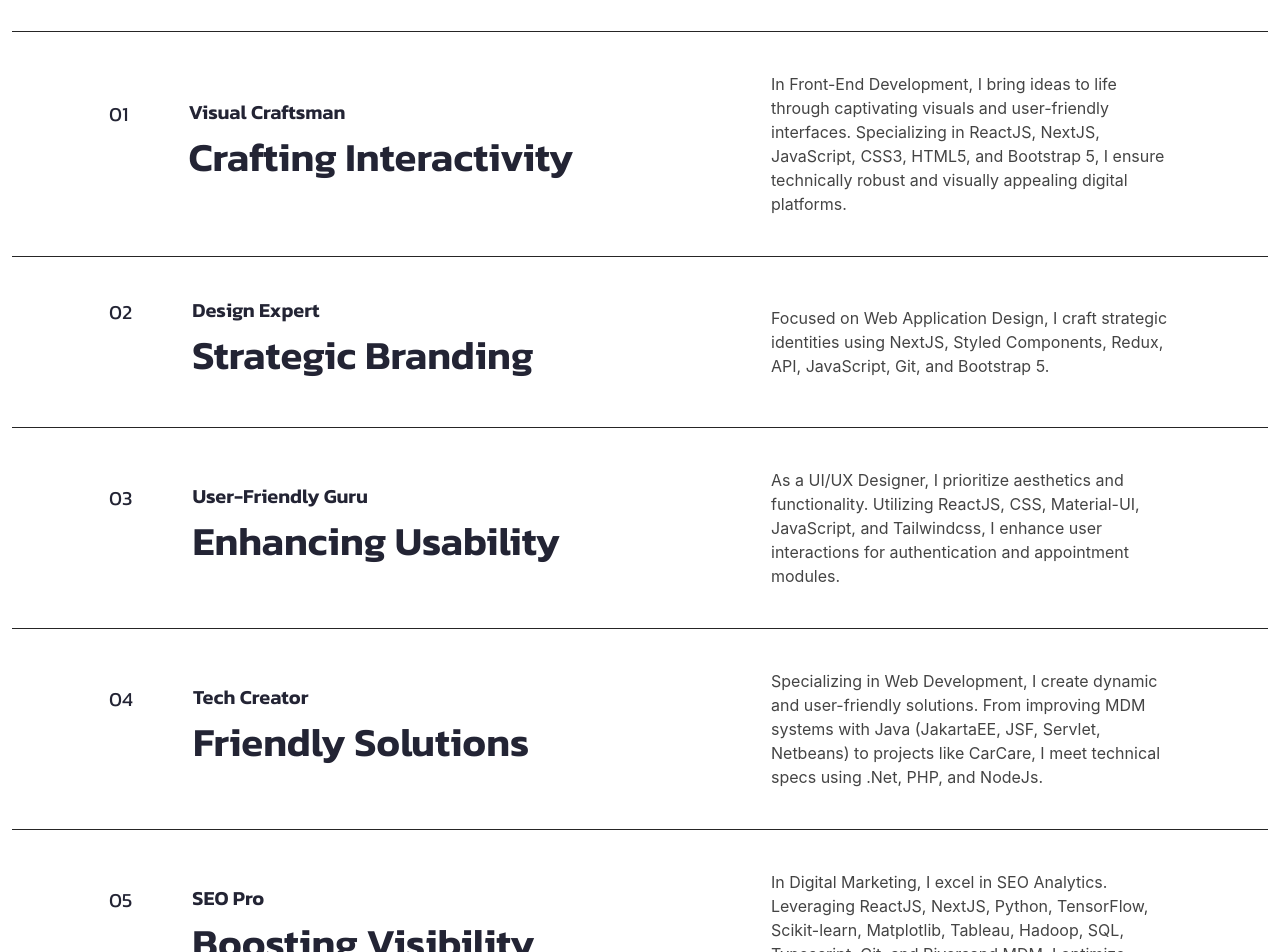
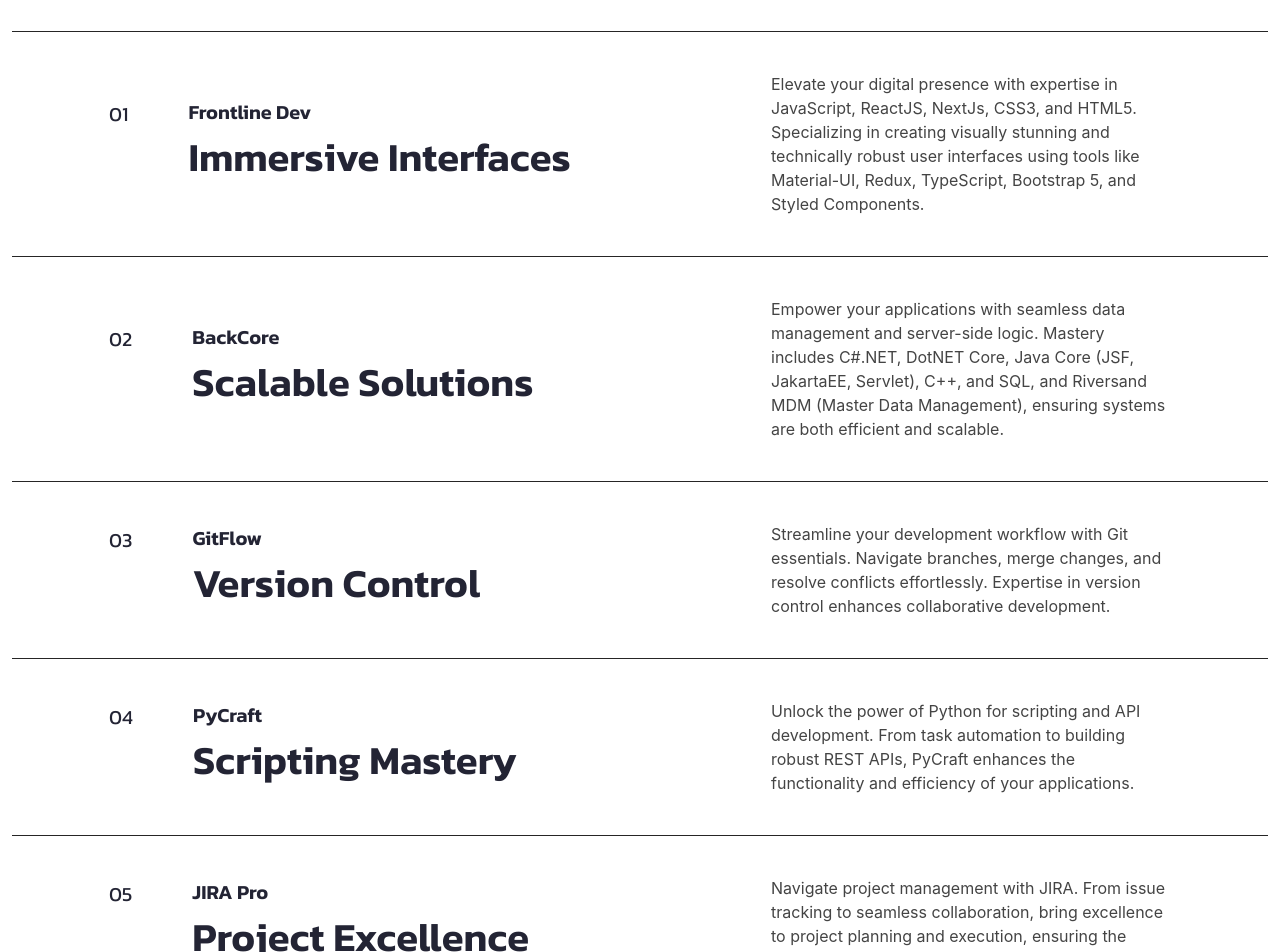
Before and after one commit to HardikPShali/MyWebsite, a React (Create React App) app: page /contact in a window 1280 px wide. Shown: the part 5280-6232 px from the top of the page. Built offline with nearby package versions, Linux system fonts and the light colour scheme.

Commit message:
added services description

```diff
--- a/src/components/about.js
+++ b/src/components/about.js
@@ -403,7 +403,7 @@ const About = () => {
                                                                 </div>
                                                                 <div className="mys">
                                                                     <span className="ptext fz-18 mb-15 d-block">
-                                                                        Backend Development: C#.NET, DotNET Core, SQL
+                                                                        Backend Development: C++, C#.NET, DotNET Core, SQL,Java Core (JSF,JakartaEE,Servlet)
                                                                     </span>
                                                                     {/* <h1 className="fw-600">
                                                                         85%
--- a/src/components/services.js
+++ b/src/components/services.js
@@ -24,18 +24,17 @@ const Services = () => {
                                     </span>
                                     <div className="cont">
                                         <h5>
-                                            Visual Craftsman
+                                            Frontline Dev
                                         </h5>
                                         <h2>
                                             <a href="service.html">
-                                                Crafting Interactivity
+                                                Immersive Interfaces
                                             </a>
                                         </h2>
                                     </div>
                                 </div>
                                 <p className="pra">
-                                    In Front-End Development, I bring ideas to life through captivating visuals and user-friendly interfaces. Specializing in ReactJS, NextJS, JavaScript, CSS3, HTML5, and Bootstrap 5, I ensure technically robust and visually appealing digital platforms.
-                                </p>
+                                    Elevate your digital presence with expertise in JavaScript, ReactJS, NextJs, CSS3, and HTML5. Specializing in creating visually stunning and technically robust user interfaces using tools like Material-UI, Redux, TypeScript, Bootstrap 5, and Styled Components.      </p>
                             </div>
                             {/* <a href="service.html" className="common__icon">
                                 <i className="bi bi-arrow-up-right"></i>
@@ -49,18 +48,17 @@ const Services = () => {
                                     </span>
                                     <div className="cont">
                                         <h5>
-                                            Design Expert
+                                            BackCore
                                         </h5>
                                         <h2>
                                             <a href="service.html">
-                                                Strategic Branding
+                                                Scalable Solutions
                                             </a>
                                         </h2>
                                     </div>
                                 </div>
                                 <p className="pra">
-                                    Focused on Web Application Design, I craft strategic identities using NextJS, Styled Components, Redux, API, JavaScript, Git, and Bootstrap 5.
-                                </p>
+                                    Empower your applications with seamless data management and server-side logic. Mastery includes C#.NET, DotNET Core, Java Core (JSF, JakartaEE, Servlet), C++, and SQL, and Riversand MDM (Master Data Management), ensuring systems are both efficient and scalable.         </p>
                             </div>
                             {/* <a href="service.html" className="common__icon">
                                 <i className="bi bi-arrow-up-right"></i>
@@ -74,17 +72,17 @@ const Services = () => {
                                     </span>
                                     <div className="cont">
                                         <h5>
-                                            User-Friendly Guru
+                                            GitFlow
                                         </h5>
                                         <h2>
                                             <a href="service.html">
-                                                Enhancing Usability
+                                                Version Control
                                             </a>
                                         </h2>
                                     </div>
                                 </div>
                                 <p className="pra">
-                                    As a UI/UX Designer, I prioritize aesthetics and functionality. Utilizing ReactJS, CSS, Material-UI, JavaScript, and Tailwindcss, I enhance user interactions for authentication and appointment modules.
+                                    Streamline your development workflow with Git essentials. Navigate branches, merge changes, and resolve conflicts effortlessly. Expertise in version control enhances collaborative development.
                                 </p>
                             </div>
                             {/* <a href="service.html" className="common__icon">
@@ -99,18 +97,17 @@ const Services = () => {
                                     </span>
                                     <div className="cont">
                                         <h5>
-                                            Tech Creator
+                                            PyCraft
                                         </h5>
                                         <h2>
                                             <a href="service.html">
-                                                Friendly Solutions
+                                                Scripting Mastery
                                             </a>
                                         </h2>
                                     </div>
                                 </div>
                                 <p className="pra">
-                                    Specializing in Web Development, I create dynamic and user-friendly solutions. From improving MDM systems with Java (JakartaEE, JSF, Servlet, Netbeans) to projects like CarCare, I meet technical specs using .Net, PHP, and NodeJs.
-                                </p>
+                                    Unlock the power of Python for scripting and API development. From task automation to building robust REST APIs, PyCraft enhances the functionality and efficiency of your applications.                            </p>
                             </div>
                             {/* <a href="service.html" className="common__icon">
                                 <i className="bi bi-arrow-up-right"></i>
@@ -124,18 +121,17 @@ const Services = () => {
                                     </span>
                                     <div className="cont">
                                         <h5>
-                                            SEO Pro
+                                            JIRA Pro
                                         </h5>
                                         <h2>
                                             <a href="service.html">
-                                                Boosting Visibility
+                                                Project Excellence
                                             </a>
                                         </h2>
                                     </div>
                                 </div>
                                 <p className="pra">
-                                    In Digital Marketing, I excel in SEO Analytics. Leveraging ReactJS, NextJS, Python, TensorFlow, Scikit-learn, Matplotlib, Tableau, Hadoop, SQL, Typescript, Git, and Riversand MDM, I optimize online visibility and drive organic traffic.
-                                </p>
+                                    Navigate project management with JIRA. From issue tracking to seamless collaboration, bring excellence to project planning and execution, ensuring the timely delivery of high-quality software solutions.                                                  </p>
                             </div>
                             {/* <a href="service.html" className="common__icon">
                                 <i className="bi bi-arrow-up-right"></i>
```
